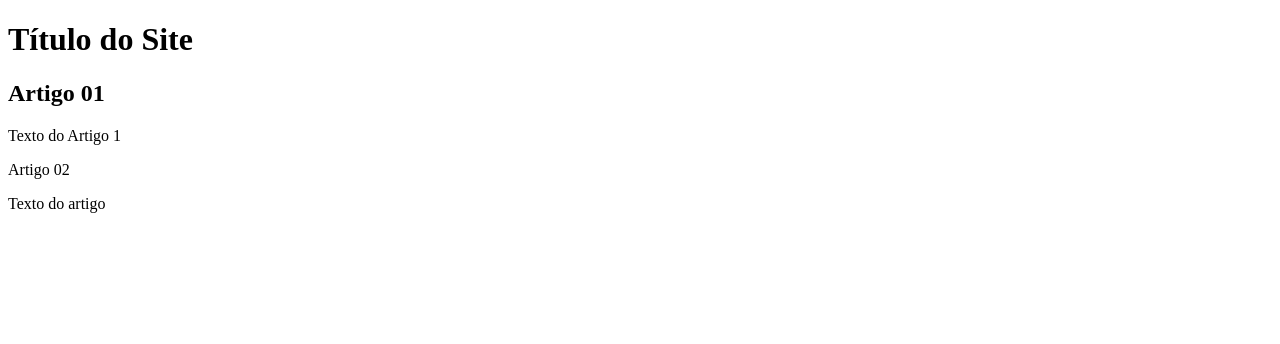
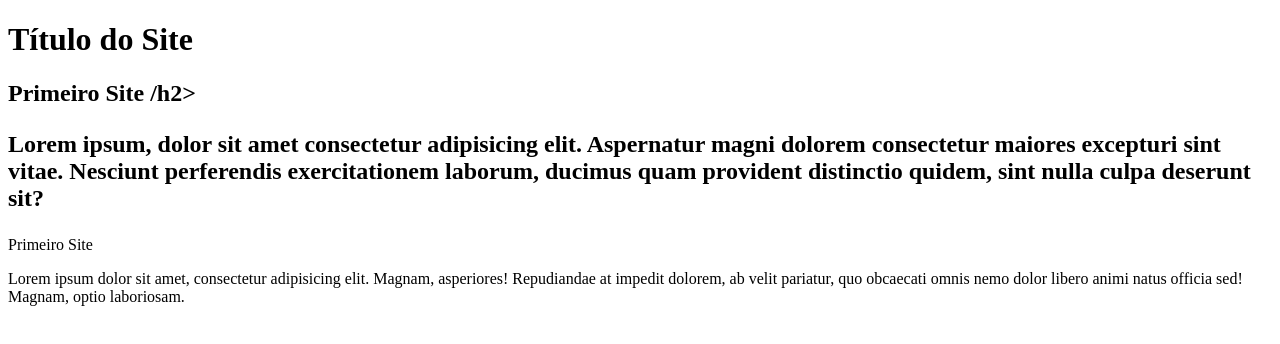
Before and after one commit to VictorQMm/Projeto-Site, a plain HTML site: page index.html in a window 1280 px wide. Drawn offline with Linux system fonts and the light colour scheme.

Commit message:
Add Lorem e conteúdo

```diff
--- a/index.html
+++ b/index.html
@@ -12,11 +12,12 @@
             <h1>Título do Site</h1>
         </header>
         <article>
-            <h2>Artigo 01</h2>
-            <p>Texto do Artigo 1</p>
+            <h2>Primeiro Site /h2>
+            <p> Lorem ipsum, dolor sit amet consectetur adipisicing elit. Aspernatur magni dolorem consectetur maiores excepturi sint vitae. Nesciunt perferendis exercitationem laborum, ducimus quam provident distinctio quidem, sint nulla culpa deserunt sit?</p>
         </article>
-        <article>Artigo 02</article>
-        <p>Texto do artigo</p>
+
+        <article>Primeiro Site</article>
+        <p>Lorem ipsum dolor sit amet, consectetur adipisicing elit. Magnam, asperiores! Repudiandae at impedit dolorem, ab velit pariatur, quo obcaecati omnis nemo dolor libero animi natus officia sed! Magnam, optio laboriosam.</p>
     </main>
 </body>
 </html>
```
